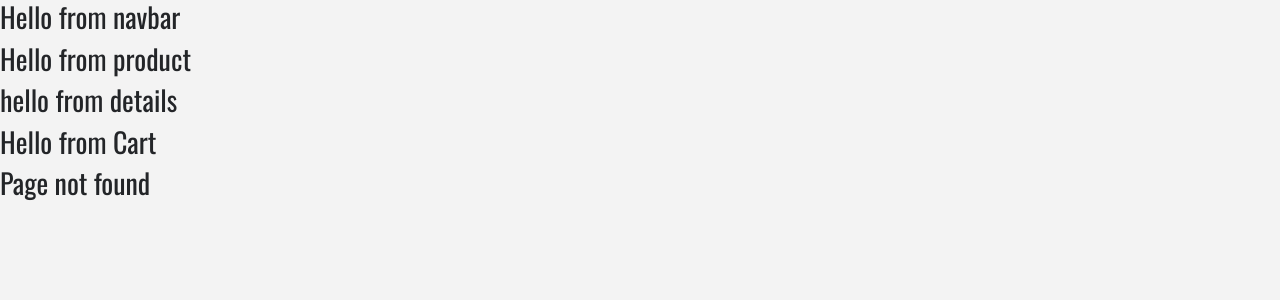
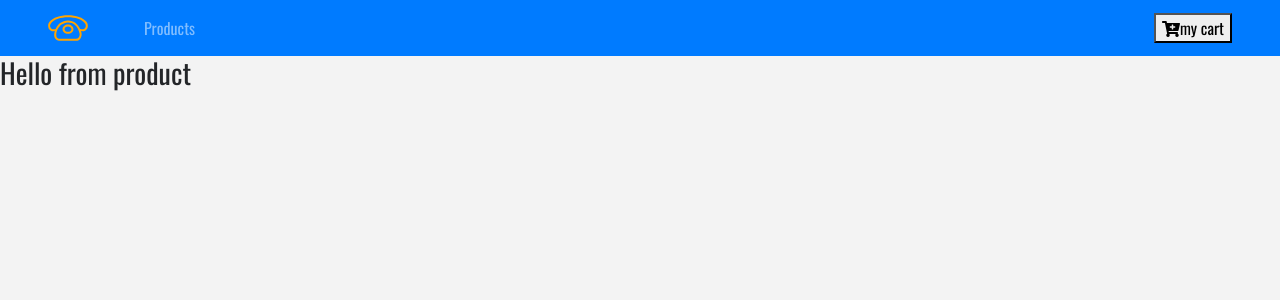
Before and after one commit to michal-worwag/phone-shop, a React (Create React App) app: page / in a window 1280 px wide. Before the commit this address had no page. Shown: the top 300 px of the page. Built offline with nearby package versions, Linux system fonts and the light colour scheme.

Commit message:
Add react-router-dom, inish basic navbar

```diff
--- a/package.json
+++ b/package.json
@@ -6,6 +6,7 @@
     "bootstrap": "^4.2.1",
     "react": "^16.8.1",
     "react-dom": "^16.8.1",
+    "react-router-dom": "^4.3.1",
     "react-scripts": "2.1.4"
   },
   "scripts": {
--- a/src/App.js
+++ b/src/App.js
@@ -1,4 +1,5 @@
 import React, { Component } from "react";
+import { Switch, Route } from "react-router-dom";
 import logo from "./logo.svg";
 import "./App.css";
 import "bootstrap/dist/css/bootstrap.min.css";
@@ -13,10 +14,12 @@ class App extends Component {
     return (
       <React.Fragment>
         <Navbar />
-        <ProductList />
-        <Details />
-        <Cart />
-        <Default />
+        <Switch>
+          <Route exact path="/" component={ProductList} />
+          <Route path="/details" component={Details} />
+          <Route path="/cart" component={Cart} />
+          <Route component={Default} />
+        </Switch>
       </React.Fragment>
     );
   }
--- a/src/components/Navbar.js
+++ b/src/components/Navbar.js
@@ -1,11 +1,32 @@
 import React, { Component } from "react";
+import { Link } from "react-router-dom";
+import logo from "../logo.svg";
 
 export default class Navbar extends Component {
   render() {
     return (
-      <div>
-        <h3>Hello from navbar</h3>
-      </div>
+      <nav className="navbar navbar-expand-sm navbar-dark bg-primary px-sm-5">
+        {/*
+          https://www.iconfinder.com/icons/1243689/call_phone_icon
+          Creative Commons (Attribution 3.0 Unported);
+          https://www.iconfinder.com/Makoto_msk  */}
+        <Link to="/">
+          <img src={logo} alt="store" className="navabr-brand" />
+        </Link>
+        <ul className="navbar-nav align-items-center">
+          <li className="nav-item ml-5">
+            <Link to="/" className="nav-link">
+              Products
+            </Link>
+          </li>
+        </ul>
+        <Link to="/cart" className="ml-auto">
+          <button>
+            <i className="fas fa-cart-plus" />
+            my cart
+          </button>
+        </Link>
+      </nav>
     );
   }
 }
--- a/src/index.js
+++ b/src/index.js
@@ -1,10 +1,16 @@
-import React from 'react';
-import ReactDOM from 'react-dom';
-import './index.css';
-import App from './App';
-import * as serviceWorker from './serviceWorker';
+import React from "react";
+import ReactDOM from "react-dom";
+import "./index.css";
+import App from "./App";
+import { BrowserRouter as Router } from "react-router-dom";
+import * as serviceWorker from "./serviceWorker";
 
-ReactDOM.render(<App />, document.getElementById('root'));
+ReactDOM.render(
+  <Router>
+    <App />
+  </Router>,
+  document.getElementById("root")
+);
 
 // If you want your app to work offline and load faster, you can change
 // unregister() to register() below. Note this comes with some pitfalls.
```
Also changed, not shown: 1 other file (tests, documents, lock files or other folders).
